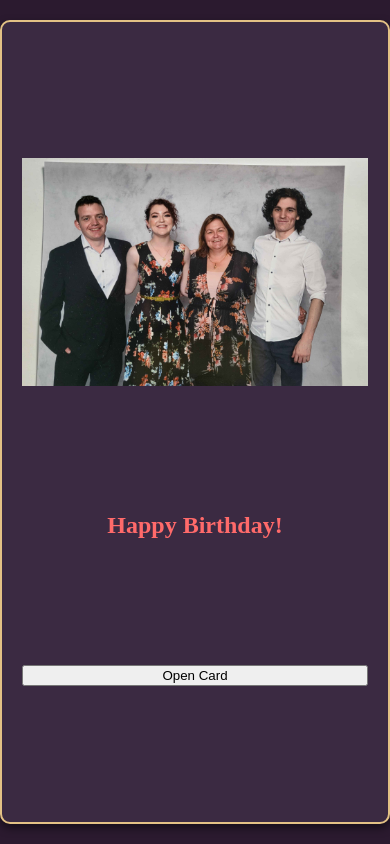
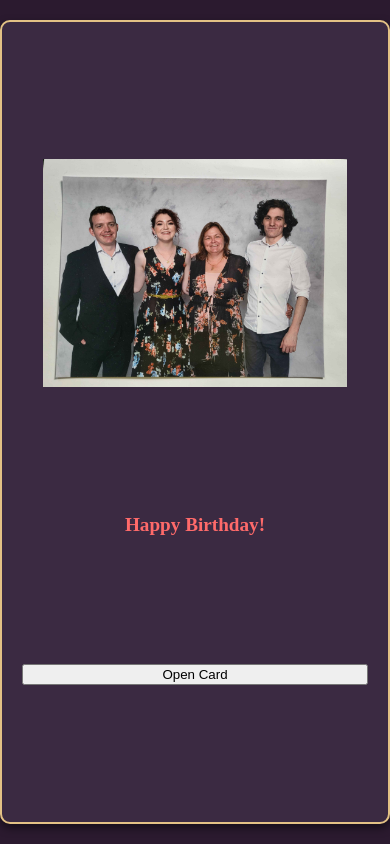
Before and after one commit to JinxedNation/Mum_BirthdayCard, a plain HTML site: page index.html in a window 390 px wide. Drawn offline with Linux system fonts and the light colour scheme.

Commit message:
Update style.css

```diff
--- a/style.css
+++ b/style.css
@@ -33,17 +33,21 @@ body {
 }
 
 .slideshow {
-    height: 30%;
+    height: 30%; /* Occupy top section */
     overflow: hidden;
+    display: flex;
+    align-items: center;
+    justify-content: center;
 }
 
 .slide-image {
     width: 100%;
-    height: 100%;
-    object-fit: cover;
+    height: auto;
+    max-height: 100%; /* Make sure the image never exceeds container height */
+    object-fit: contain; /* Adjust to contain the entire image within the frame */
 }
 
-h1, .birthday-message, .personal-message, .emphasis-quote, .with-love, .names {
+h1, .birthday-message, .personal-message, .emphasis-quote, .quote-author, .with-love, .names {
     font-size: 1.5em;
     margin: 10px 0;
 }
@@ -91,3 +95,16 @@ h1 {
     background-color: var(--button-hover-color);
     transform: scale(1.05);
 }
+
+/* Responsive Design for smaller screens */
+@media (max-width: 768px) {
+    h1, .birthday-message, .personal-message, .emphasis-quote, .quote-author, .with-love, .names {
+        font-size: 1.3em;
+    }
+}
+
+@media (max-width: 480px) {
+    h1, .birthday-message, .personal-message, .emphasis-quote, .quote-author, .with-love, .names {
+        font-size: 1.2em;
+    }
+}
```
